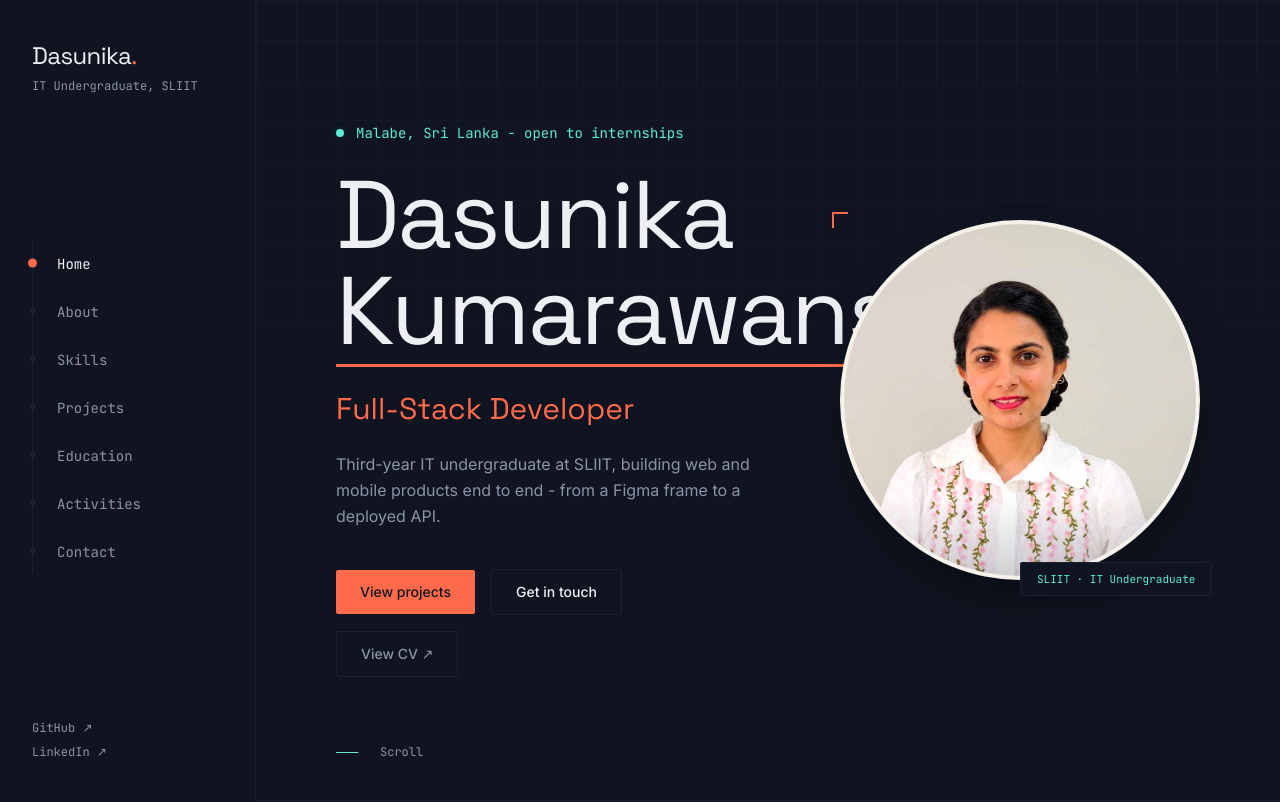
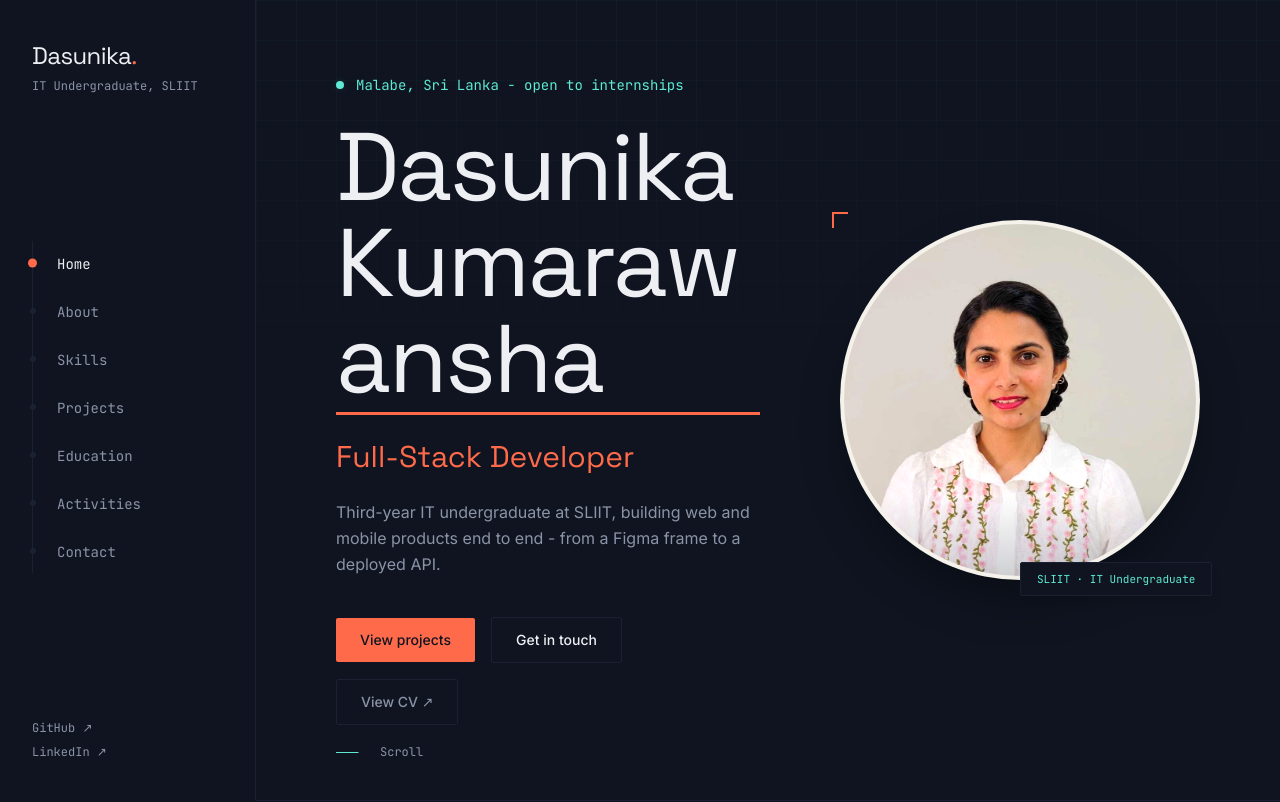
Before and after one commit to DKumarawansha/Portfolio-website, a React (Vite) app: page / in a window 1280 px wide. Shown: the top 802 px of the page. Built offline with nearby package versions, Linux system fonts and the light colour scheme.

Commit message:
Update portfolio

```diff
--- a/src/App.jsx
+++ b/src/App.jsx
@@ -10,9 +10,9 @@ import Footer from './components/Footer'
 
 export default function App() {
   return (
-    <div className="bg-ink min-h-screen">
+    <div className="bg-ink min-h-screen overflow-x-hidden">
       <Sidebar />
-      <main className="lg:pl-64">
+      <main className="min-w-0 lg:pl-64">
         <Hero />
         <About />
         <Skills />
--- a/src/components/Contact.jsx
+++ b/src/components/Contact.jsx
@@ -42,7 +42,7 @@ export default function Contact() {
         >
           <a
             href={`mailto:${profile.email}`}
-            className="font-display text-2xl sm:text-3xl text-signal hover:text-wire transition-colors duration-200 focus-ring rounded"
+            className="min-w-0 max-w-full break-words font-display text-2xl sm:text-3xl text-signal hover:text-wire transition-colors duration-200 focus-ring rounded"
           >
             {profile.email}
           </a>
--- a/src/components/Hero.jsx
+++ b/src/components/Hero.jsx
@@ -20,8 +20,8 @@ export default function Hero() {
     >
       <div className="absolute inset-0 bg-gradient-to-b from-ink/40 via-ink to-ink pointer-events-none" />
 
-      <div className="relative z-10 grid w-full max-w-6xl items-center gap-14 lg:grid-cols-[minmax(0,1fr)_minmax(260px,360px)] lg:gap-20">
-        <div>
+      <div className="relative z-10 grid w-full max-w-6xl min-w-0 items-center gap-14 lg:grid-cols-[minmax(0,1fr)_minmax(260px,360px)] lg:gap-20">
+        <div className="min-w-0">
           <motion.div
             initial={{ opacity: 0, y: 8 }}
             animate={{ opacity: 1, y: 0 }}
@@ -41,11 +41,11 @@ export default function Hero() {
             initial={{ opacity: 0, y: 16 }}
             animate={{ opacity: 1, y: 0 }}
             transition={{ duration: 0.7, delay: 0.1 }}
-            className="font-display text-[13vw] sm:text-7xl lg:text-8xl leading-[0.95] text-chalk tracking-tight"
+            className="font-display text-[11vw] sm:text-7xl lg:text-8xl leading-[0.95] text-chalk tracking-tight break-words"
           >
             Dasunika
             <br />
-            <span className="relative inline-block">
+            <span className="relative inline-block max-w-full break-words">
               Kumarawansha
               <motion.span
                 initial={{ scaleX: 0 }}
@@ -145,7 +145,7 @@ export default function Hero() {
             initial={{ opacity: 0, y: 8 }}
             animate={{ opacity: 1, y: 0 }}
             transition={{ duration: 0.6, delay: 0.7 }}
-            className="absolute -bottom-4 left-1/2 -translate-x-1/2 whitespace-nowrap rounded-sm bg-ink border border-inkline px-4 py-2 font-mono text-[11px] text-wire shadow-lg"
+            className="absolute -bottom-4 left-1/2 -translate-x-1/2 whitespace-nowrap rounded-sm bg-ink border border-inkline px-3 py-2 font-mono text-[10px] text-wire shadow-lg sm:px-4 sm:text-[11px]"
           >
             SLIIT · IT Undergraduate
           </motion.span>
--- a/src/components/Projects.jsx
+++ b/src/components/Projects.jsx
@@ -24,11 +24,11 @@ export default function Projects() {
             >
               <button
                 onClick={() => setOpenIndex(isOpen ? -1 : i)}
-                className="w-full flex items-center justify-between gap-6 py-6 text-left group focus-ring rounded"
+                className="w-full min-w-0 flex items-center justify-between gap-4 py-6 text-left group focus-ring rounded sm:gap-6"
               >
-                <div className="flex items-baseline gap-4 sm:gap-8">
+                <div className="min-w-0 flex items-baseline gap-4 sm:gap-8">
                   <span className="font-mono text-xs text-muted hidden sm:block">0{i + 1}</span>
-                  <span className="font-display text-xl sm:text-2xl text-chalk group-hover:text-wire transition-colors duration-200">
+                  <span className="min-w-0 font-display text-xl sm:text-2xl text-chalk group-hover:text-wire transition-colors duration-200 break-words">
                     {p.title}
                   </span>
                 </div>
--- a/src/components/Sidebar.jsx
+++ b/src/components/Sidebar.jsx
@@ -35,7 +35,7 @@ export default function Sidebar() {
   return (
     <>
       {/* mobile top bar */}
-      <div className="fixed top-0 left-0 right-0 z-40 flex items-center justify-between px-5 py-4 bg-ink/90 backdrop-blur border-b border-inkline lg:hidden">
+      <div className="fixed top-0 left-0 right-0 z-40 flex items-center justify-between px-5 py-4 bg-ink/90 backdrop-blur border-b border-inkline lg:hidden" style={{ paddingTop: 'max(1rem, env(safe-area-inset-top))' }}>
         <span className="font-display text-chalk text-sm tracking-tight">
           DK<span className="text-signal">.</span>
         </span>
```
Also changed, not shown: 5 other files (tests, documents, lock files or other folders).
